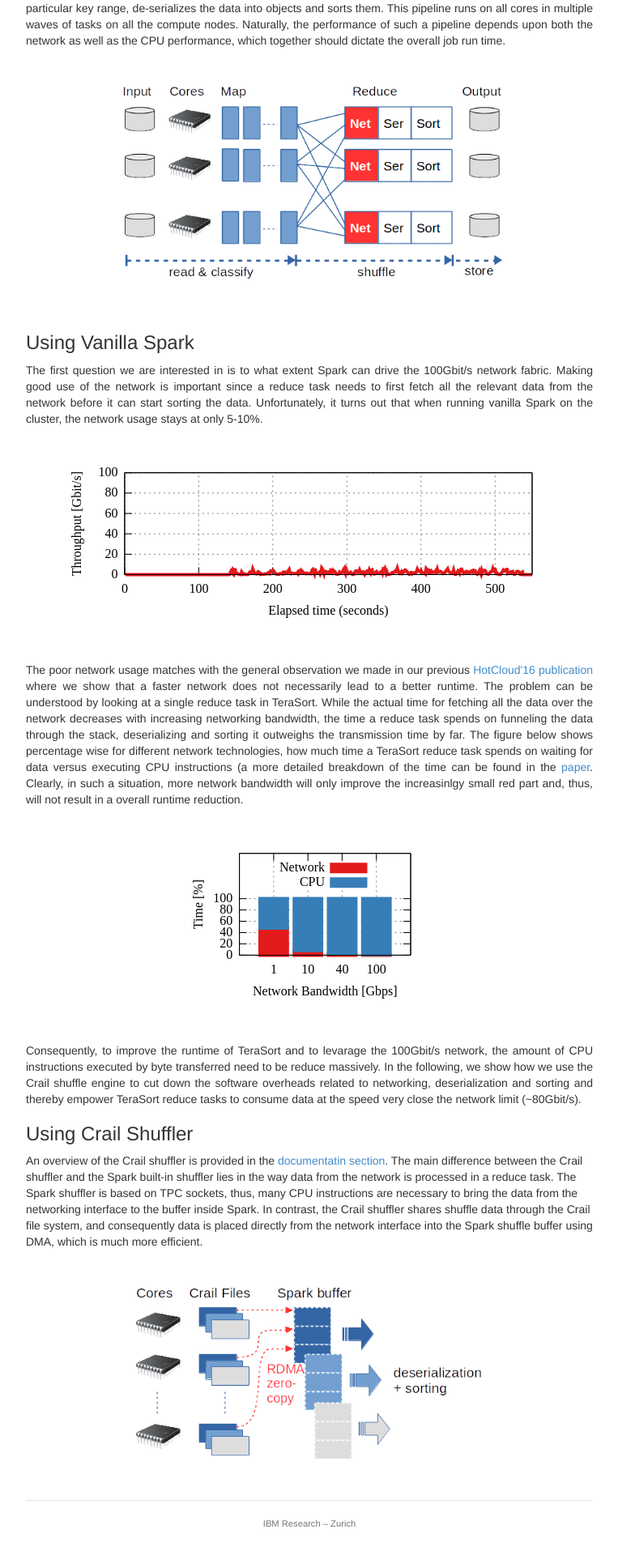
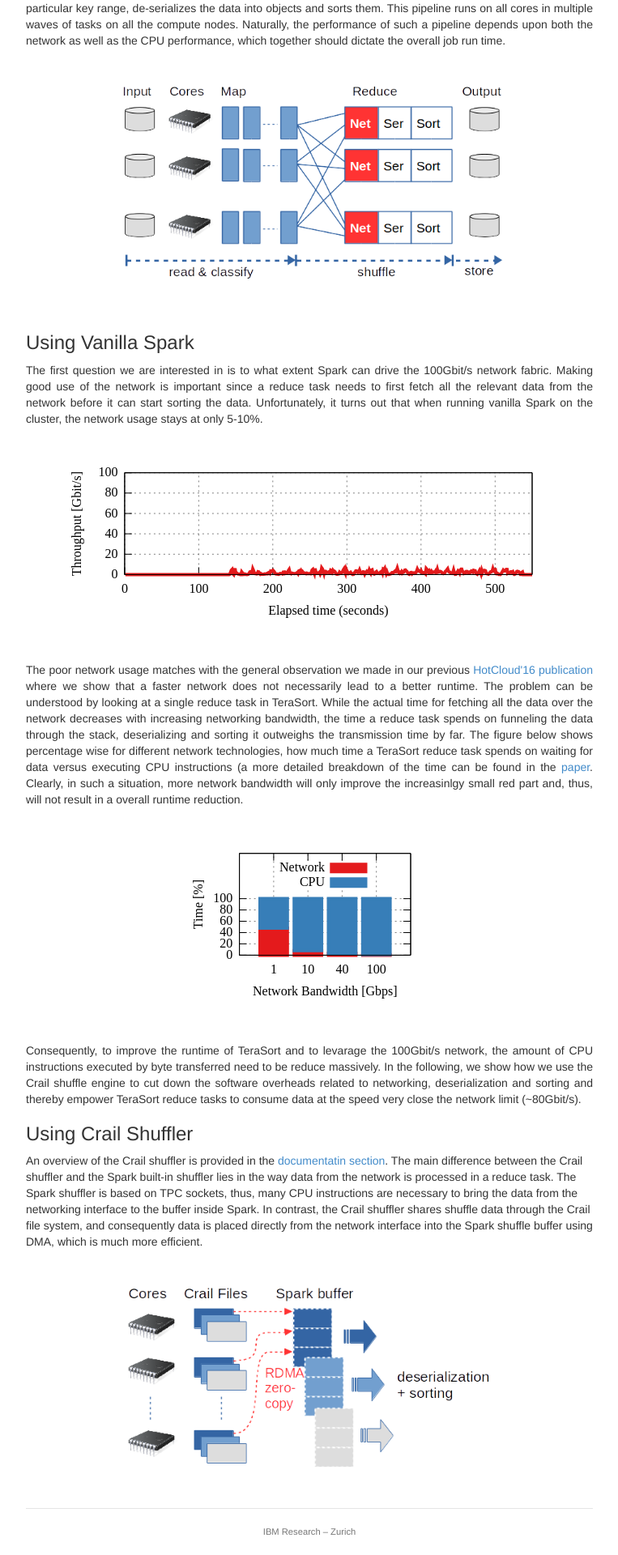
Before and after one commit to apache/incubator-crail-website, a Jekyll site: the page built from _posts/blog/2017-01-1-sorting.md, in a window 1280 px wide. Shown: the part 1050-2970 px from the top of the page at 81% size, without its empty margins (258-1021 px from the left). Built offline with Jekyll 4.4.1, drawn with Linux system fonts in a browser that asks for light colours.

Commit message:
Update 2017-01-1-sorting.md

```diff
--- a/_posts/blog/2017-01-1-sorting.md
+++ b/_posts/blog/2017-01-1-sorting.md
@@ -144,5 +144,5 @@
 An overview of the Crail shuffler is provided in the <a href="http://http://www.crail.io/docs">documentatin section</a>. The main difference between the Crail shuffler and the Spark built-in shuffler lies in the way data from the network is processed in a reduce task. The Spark shuffler is based on TPC sockets, thus, many CPU instructions are necessary to bring the data from the networking interface to the buffer inside Spark. In contrast, the Crail shuffler shares shuffle data through the Crail file system, and consequently data is placed directly from the network interface into the Spark shuffle buffer using DMA, which is much more efficient.
 
 <br>
-<div style="text-align:center"><img src ="http://crail.io/img/blog/sort/shuffle_rdma.png" width="450"></div>
+<div style="text-align:center"><img src ="http://crail.io/img/blog/sort/shuffle_rdma.png" width="470"></div>
 <br><br>
```
